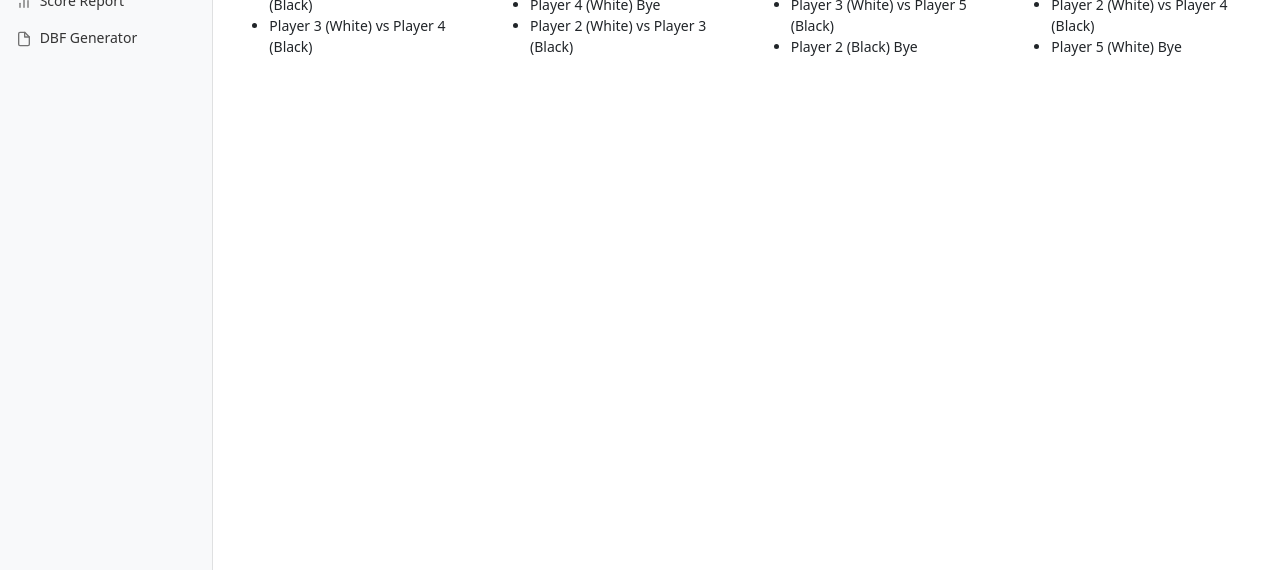
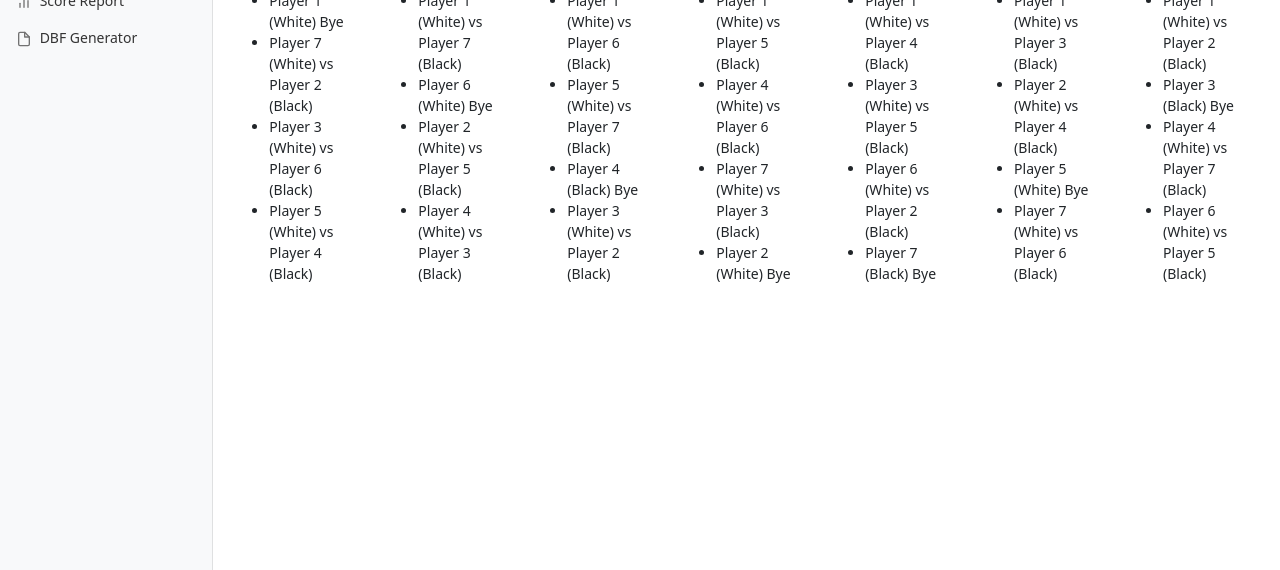
Before and after one commit to strangerthandev115/ChessTournamentApp, a website: page tournament/tournament.html in a window 1280 px wide. Shown: the part 230-800 px from the top of the page. Drawn offline with nearby package versions, Linux system fonts and the light colour scheme.

Commit message:
new branch

```diff
--- a/tournament/tournament.html
+++ b/tournament/tournament.html
@@ -106,7 +106,7 @@
       // Function to generate round-robin schedule based on the number of participants
       function generateSchedule(participants) {
         var numPlayers = participants.length;
-        var numRounds = numPlayers - 1;
+        var numRounds = numPlayers;
         var scheduleHtml = '';
         var players = participants.slice(); // Copy participants array to avoid modifying original array
 
@@ -156,7 +156,7 @@
       }
 
       // Example usage: Call generateSchedule function with an array of participant names
-      var participants = ['Player 1', 'Player 2', 'Player 3', 'Player 4', 'Player 5'];
+      var participants = ['Player 1', 'Player 2', 'Player 3', 'Player 4', 'Player 5','Player 6','Player 7'];
       generateSchedule(participants);
     </script>
       <!-- content goes here -->
```
